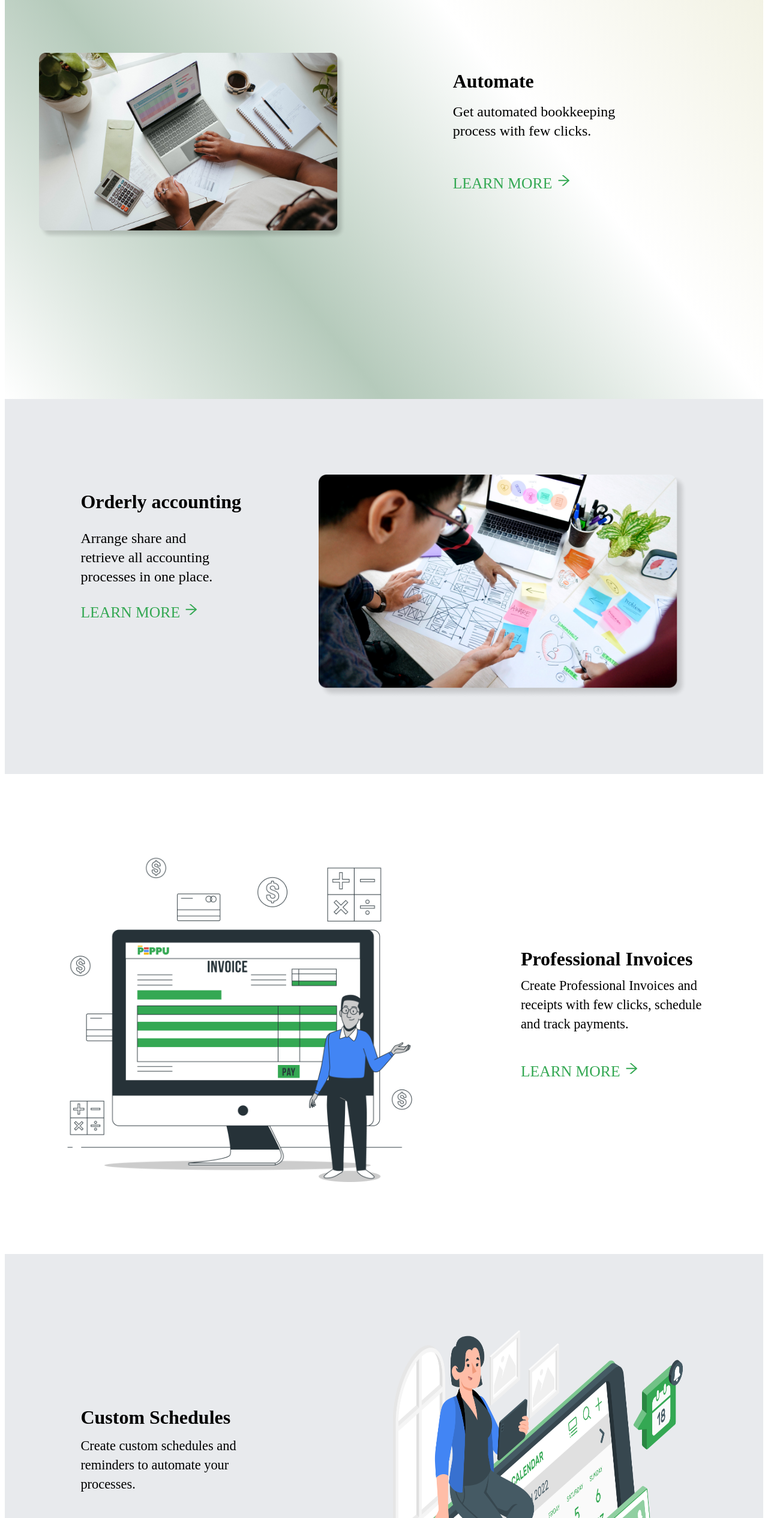
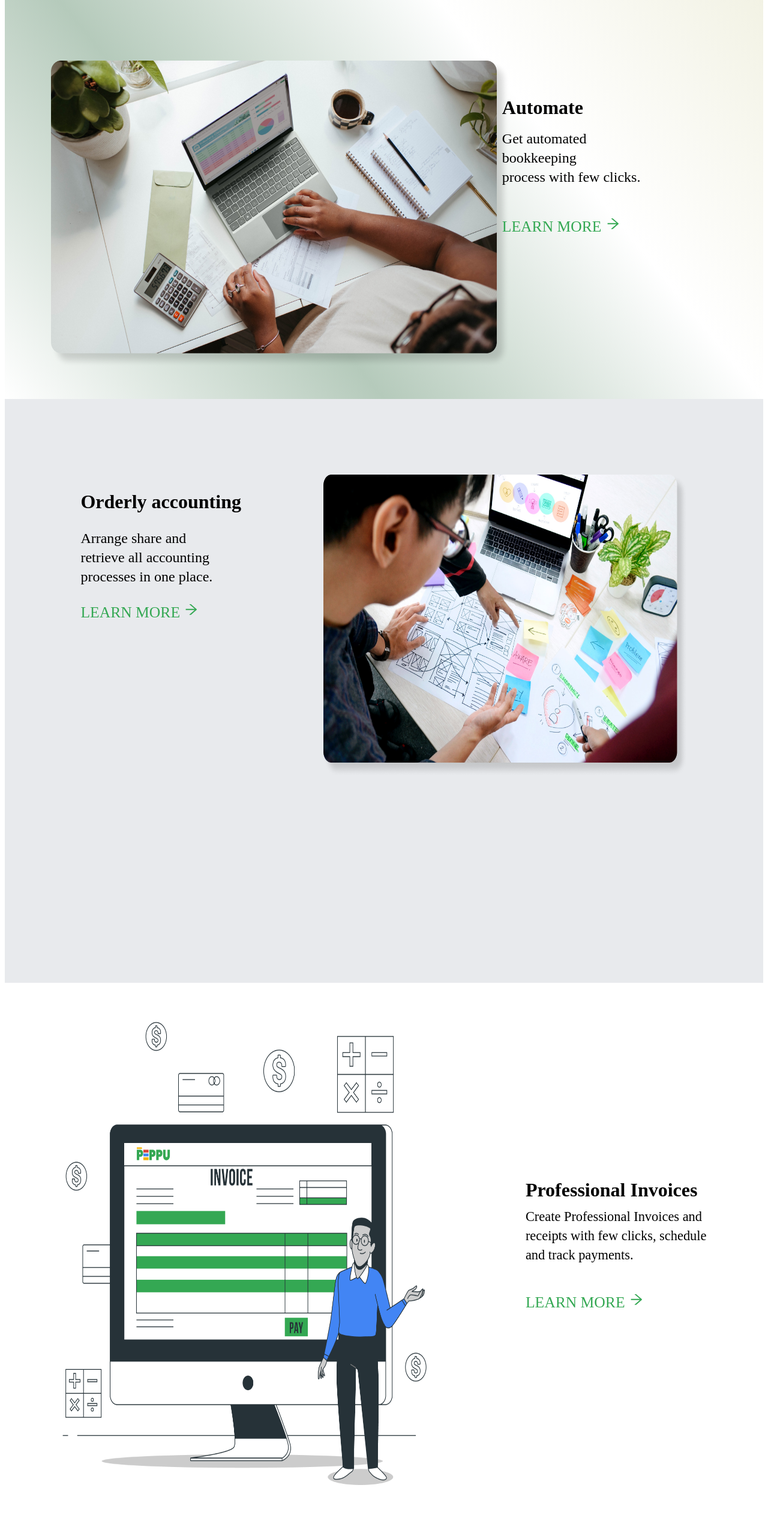
Before and after one commit to Peppu-Group/Peppu-books-frontend, a React (Vite) app: page / in a window 1280 px wide. Shown: the part 936-3466 px from the top of the page at 60% size. Built offline with nearby package versions, Linux system fonts and the light colour scheme.

Commit message:
images in %

```diff
--- a/src/App.css
+++ b/src/App.css
@@ -6,6 +6,7 @@ p{
 }
 .root{
     font-size: 62.4%;
+    font-family: 'poppins'sans-serif;
 }
 /* General Style ends Here*/
 
@@ -165,14 +166,16 @@ a{
 }
 
 .computerman img{
-    width: 40vw;
+    width: 100%;
+    height: 80%;
     margin-top: 5%;
+    margin-left: 10%;
 
 
 }
 .Automate h2{
     font-size: 2rem;
-    margin-top: 20%;
+    margin-top: 40%;
 
 }
 
@@ -204,12 +207,14 @@ a{
     gap: 10%;
     padding: 10%;
     background-color: #e8eaed;
+    height: 90vh;
 }
 .orderly-accounting h2{
     font-size: 2rem;
 }
 .orderly-accounting-container img{
-    width: 48vw;
+    width: 60%;
+    height: 70%;
 }
 .orderly-accounting p{
     font-size: 1.5rem;
@@ -225,10 +230,13 @@ a{
     height: 100vh;
     width: 95vw;
     margin: auto;
+    padding-bottom:5%;
+    padding-top: 3%;
    background-color: #ffffff;
 }
 .professional-invoice-container img{
-    width: 45vw;
+    width: 50%;
+    height: 100%;
    margin-top: 2%;
     margin: auto 2% auto 5%;
 }
@@ -251,17 +259,20 @@ a{
     display: flex;
     flex-direction: row;
     justify-content: space-between;
-    gap: 8%;
+    gap: 15%;
     margin-bottom: 10%;
-    padding: 10%;
+    padding: 5%;
     background-color: #e8eaed;
+    height: 110vh;
+
 }
 .custom-schedule {
     margin-top: 10%;
 }
 .custom-schedule-container img{
-    width: 40vw;
-    height: 100vh;
+    width: 60%;
+    height: 100%;
+
 }
 .why-peppu{
     margin:auto;
```
